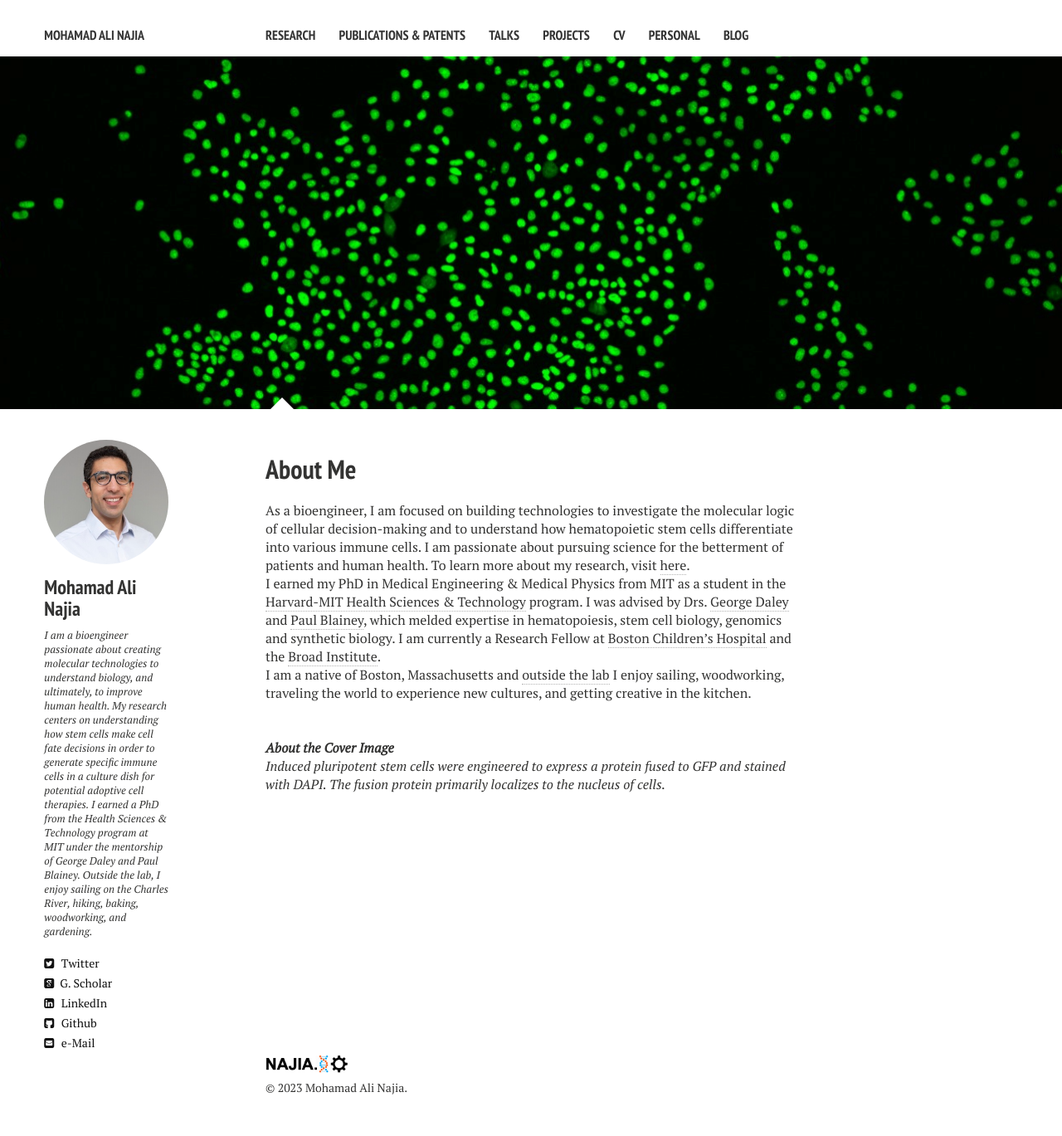
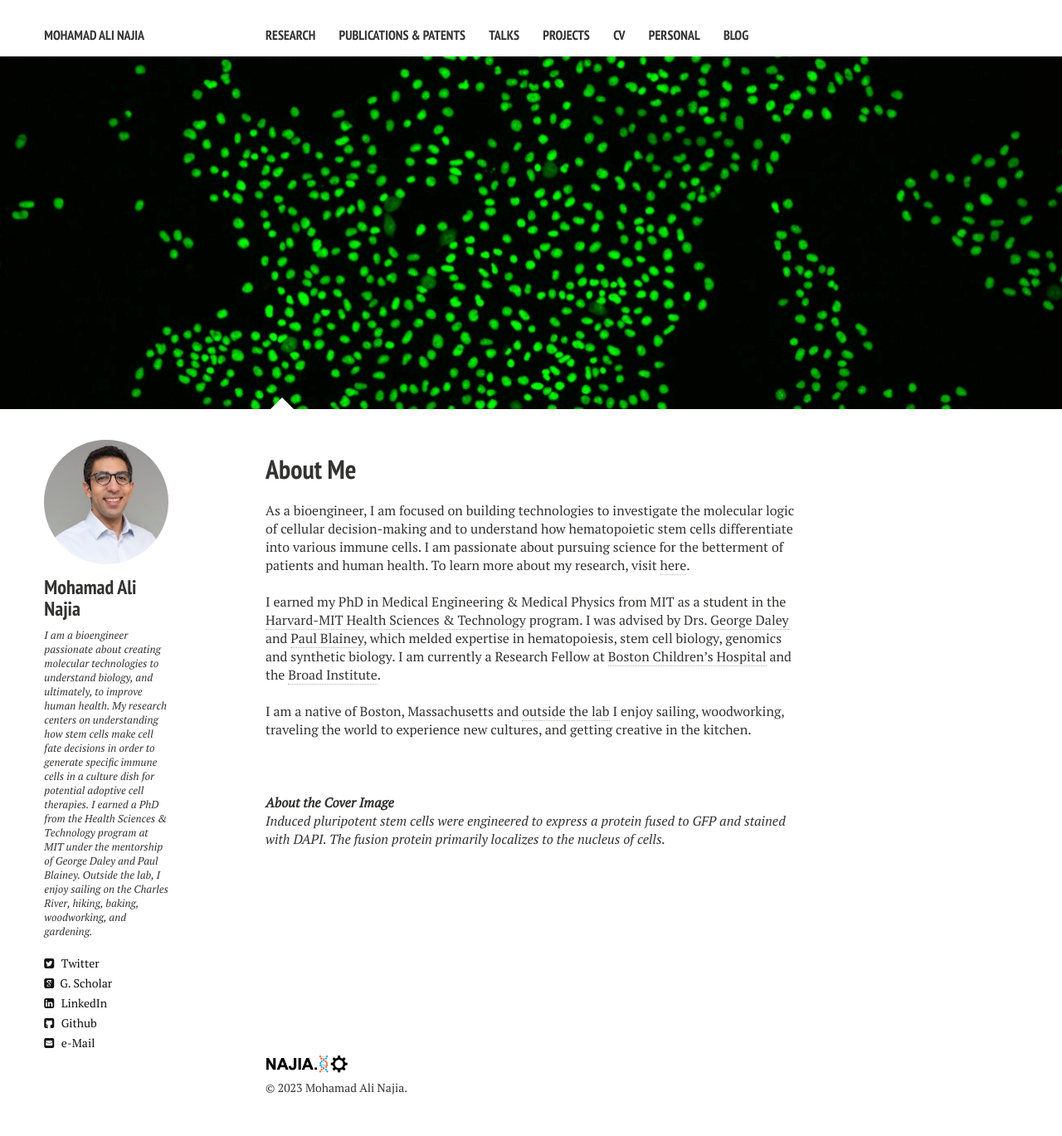
Before and after one commit to mnajia/mnajia.github.io, a Jekyll site: the page built from index.md, in a window 1280 px wide. Shown: the whole page at 83% size. Built offline with Jekyll 4.4.1, drawn with Linux system fonts in a browser that asks for light colours; nearby versions of some CDN libraries.

Commit message:
first commit

```diff
--- a/index.md
+++ b/index.md
@@ -7,11 +7,11 @@ image:
   feature: homebanner.gif
 ---
 
-As a bioengineer, I am focused on building technologies to investigate the molecular logic of cellular decision-making and to understand how hematopoietic stem cells differentiate into various immune cells. I am passionate about pursuing science for the betterment of patients and human health. To learn more about my research, visit <a href="{{ site.url }}/research" target="_blank">here</a>.<br />
+As a bioengineer, I am focused on building technologies to investigate the molecular logic of cellular decision-making and to understand how hematopoietic stem cells differentiate into various immune cells. I am passionate about pursuing science for the betterment of patients and human health. To learn more about my research, visit <a href="{{ site.url }}/research" target="_blank">here</a>.<br /><br />
 
-I earned my PhD in Medical Engineering & Medical Physics from MIT as a student in the <a href="https://hst.mit.edu/" target="_blank">Harvard-MIT Health Sciences & Technology</a> program. I was advised by Drs. <a href="https://daley.hms.harvard.edu/" target="_blank">George Daley</a> and <a href="https://blainey.mit.edu/" target="_blank">Paul Blainey</a>, which melded expertise in hematopoiesis, stem cell biology, genomics and synthetic biology. I am currently a Research Fellow at <a href="https://www.childrenshospital.org/" target="_blank">Boston Children's Hospital</a> and the <a href="https://www.broadinstitute.org/" target="_blank">Broad Institute</a>. <br />
+I earned my PhD in Medical Engineering & Medical Physics from MIT as a student in the <a href="https://hst.mit.edu/" target="_blank">Harvard-MIT Health Sciences & Technology</a> program. I was advised by Drs. <a href="https://daley.hms.harvard.edu/" target="_blank">George Daley</a> and <a href="https://blainey.mit.edu/" target="_blank">Paul Blainey</a>, which melded expertise in hematopoiesis, stem cell biology, genomics and synthetic biology. I am currently a Research Fellow at <a href="https://www.childrenshospital.org/" target="_blank">Boston Children's Hospital</a> and the <a href="https://www.broadinstitute.org/" target="_blank">Broad Institute</a>. <br /><br />
 
-I am a native of Boston, Massachusetts and <a href="{{ site.url }}/personal" target="_blank">outside the lab</a> I enjoy sailing, woodworking, traveling the world to experience new cultures, and getting creative in the kitchen. <br />
+I am a native of Boston, Massachusetts and <a href="{{ site.url }}/personal" target="_blank">outside the lab</a> I enjoy sailing, woodworking, traveling the world to experience new cultures, and getting creative in the kitchen. <br /><br />
 
 
 <br /><br />
```
